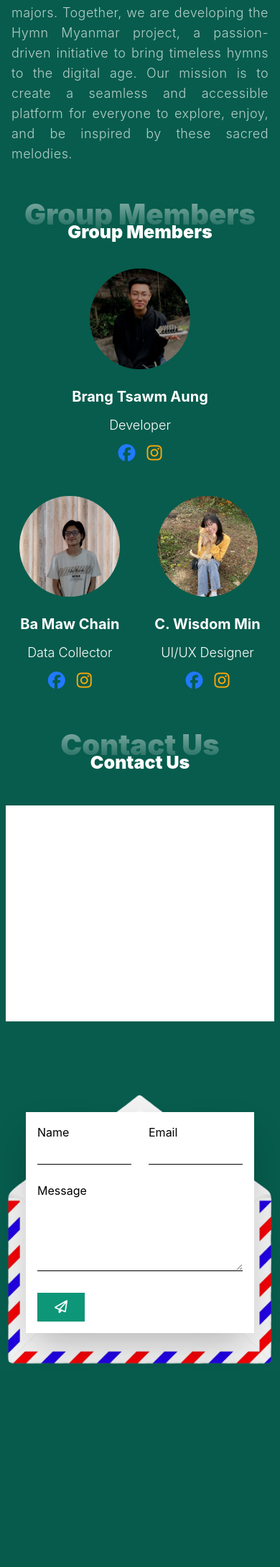
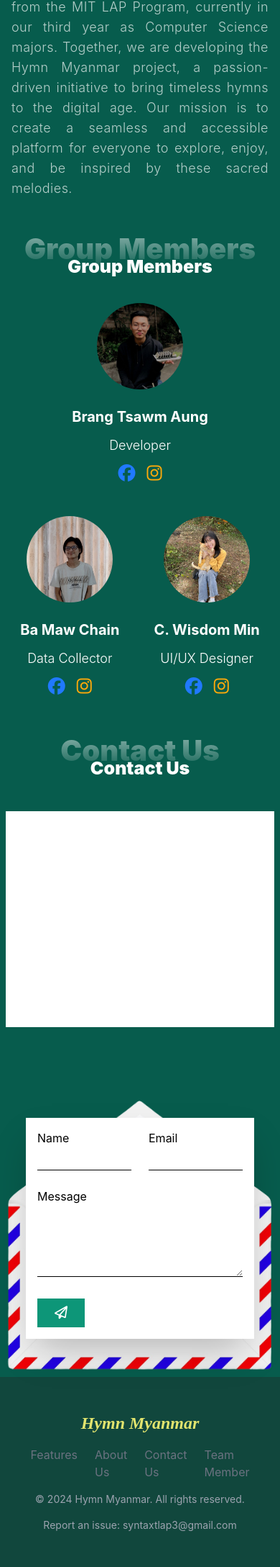
Before and after one commit to BrangB/Hymns-Myanmar-LAP-3, a PHP site: page / in a window 390 px wide. Shown: the part 2619-4796 px from the top of the page at 72% size. Before the commit the page ends 4514 px from the top, so only its background shows below. Run offline with PHP 8.4, Linux system fonts and the light colour scheme; style sheets or scripts are compiled from the project's sources; some libraries are stand-ins or nearby versions.

Commit message:
update mobileNavbar

```diff
--- a/css/output.css
+++ b/css/output.css
@@ -698,32 +690,36 @@ video {
   margin-top: 3rem;
 }
 
+.mt-16 {
+  margin-top: 4rem;
+}
+
 .mt-2 {
   margin-top: 0.5rem;
 }
 
+.mt-3 {
+  margin-top: 0.75rem;
+}
+
+.mt-4 {
+  margin-top: 1rem;
+}
+
+.mt-6 {
+  margin-top: 1.5rem;
+}
+
+.mt-8 {
+  margin-top: 2rem;
+}
+
 .mt-24 {
   margin-top: 6rem;
 }
 
-.mt-3 {
-  margin-top: 0.75rem;
-}
-
-.mt-4 {
-  margin-top: 1rem;
-}
-
-.mt-6 {
-  margin-top: 1.5rem;
-}
-
-.mt-8 {
-  margin-top: 2rem;
-}
-
-.mt-16 {
-  margin-top: 4rem;
+.mb-4 {
+  margin-bottom: 1rem;
 }
 
 .flex {
@@ -782,16 +778,12 @@ video {
   height: 100vh;
 }
 
-.h-\[350px\] {
-  height: 350px;
-}
-
-.w-1\/2 {
-  width: 50%;
-}
-
-.w-2\/3 {
-  width: 66.666667%;
+.h-\[120px\] {
+  height: 120px;
+}
+
+.h-\[130px\] {
+  height: 130px;
 }
 
 .w-3\.5 {
@@ -870,24 +842,16 @@ video {
   width: 100vw;
 }
 
-.w-\[82\%\] {
-  width: 82%;
-}
-
-.w-\[85\%\] {
-  width: 85%;
-}
-
-.min-w-\[50px\] {
-  min-width: 50px;
+.w-\[120px\] {
+  width: 120px;
+}
+
+.w-\[130px\] {
+  width: 130px;
 }
 
 .min-w-\[40px\] {
   min-width: 40px;
-}
-
-.max-w-\[50px\] {
-  max-width: 50px;
 }
 
 .max-w-\[40px\] {
@@ -1023,6 +973,12 @@ video {
 
 .gap-8 {
   gap: 2rem;
+}
+
+.space-x-6 > :not([hidden]) ~ :not([hidden]) {
+  --tw-space-x-reverse: 0;
+  margin-right: calc(1.5rem * var(--tw-space-x-reverse));
+  margin-left: calc(1.5rem * calc(1 - var(--tw-space-x-reverse)));
 }
 
 .overflow-hidden {
@@ -1124,6 +1081,43 @@ video {
 .bg-white {
   --tw-bg-opacity: 1;
   background-color: rgb(255 255 255 / var(--tw-bg-opacity));
+}
+
+.bg-\[\#075c4c83\] {
+  background-color: #075c4c83;
+}
+
+.bg-\[\#075c4cb6\] {
+  background-color: #075c4cb6;
+}
+
+.bg-\[\#075c4c85\] {
+  background-color: #075c4c85;
+}
+
+.bg-red-700 {
+  --tw-bg-opacity: 1;
+  background-color: rgb(185 28 28 / var(--tw-bg-opacity));
+}
+
+.bg-pink-500 {
+  --tw-bg-opacity: 1;
+  background-color: rgb(236 72 153 / var(--tw-bg-opacity));
+}
+
+.bg-\[\#104239\] {
+  --tw-bg-opacity: 1;
+  background-color: rgb(16 66 57 / var(--tw-bg-opacity));
+}
+
+.bg-\[\#135246\] {
+  --tw-bg-opacity: 1;
+  background-color: rgb(19 82 70 / var(--tw-bg-opacity));
+}
+
+.bg-\[\#11473d\] {
+  --tw-bg-opacity: 1;
+  background-color: rgb(17 71 61 / var(--tw-bg-opacity));
 }
 
 .bg-gradient-to-t {
@@ -1420,6 +1388,11 @@ video {
 .text-white {
   --tw-text-opacity: 1;
   color: rgb(255 255 255 / var(--tw-text-opacity));
+}
+
+.text-gray-400 {
+  --tw-text-opacity: 1;
+  color: rgb(156 163 175 / var(--tw-text-opacity));
 }
 
 .opacity-0 {
--- a/index.html
+++ b/index.html
@@ -7,14 +7,34 @@
     <link rel="icon" href="assets/favicon.png">
     <link rel="stylesheet" href="css/output.css">
     <link rel="stylesheet" href="css/input.css">
+    <link href="https://unpkg.com/aos@2.3.1/dist/aos.css" rel="stylesheet">
     <script src="https://kit.fontawesome.com/391e4d0740.js" crossorigin="anonymous"></script>
+    <script type="text/javascript"
+        src="https://cdn.jsdelivr.net/npm/@emailjs/browser@4/dist/email.min.js">
+    </script>
+    <script type="text/javascript">
+        (function(){
+        emailjs.init({
+            publicKey: "EHtHimYvpf-Acal1b",
+        });
+        })();
+    </script>
+    <script src="https://unpkg.com/aos@2.3.1/dist/aos.js"></script>
 
 </head>
 <body class="overflow-x-hidden bg-[#075C4D]">
 
-    <!-- <div class="closeMenu absolute z-50 top-6 right-7"><i class="fa-solid fa-xmark text-xl"></i></div> -->
+    <div class="overlay md:hidden flex items-center justify-center fixed w-screen h-screen z-50 bg-[#075c4c85] backdrop-blur-lg top-0 -left-[120%] duration-500">
+        <div class="closeMenu absolute z-50 top-6 right-7"><i class="fa-solid fa-xmark text-2xl text-white cursor-pointer"></i></div>
+        <ul class="flex flex-col gap-6 items-center text-lg justify-center uppercase font-light">
+            <a onclick="openMenuFnc()" class="cursor-pointer hover:text-[#E2E46E] text-white duration-200" href="#home">Home</a>
+            <a onclick="openMenuFnc()" class="cursor-pointer hover:text-[#E2E46E] text-white duration-200" href="#feature">Feature</a>
+            <a onclick="openMenuFnc()" class="cursor-pointer hover:text-[#E2E46E] text-white duration-200" href="#aboutUs">About Us</a>
+            <a onclick="openMenuFnc()" class="cursor-pointer hover:text-[#E2E46E] text-white duration-200" href="#contactUs">Contact Us</a>
+        </ul>
+    </div>
 
-    <nav class="w-screen sticky z-40 text-white top-0 left-0 p-6 px-12 lg:px-24 bg-[#075c4c62] backdrop-blur-xl shadow-lg flex items-center justify-between">
+    <nav class="w-screen sticky z-40 text-white top-0 left-0 p-6 px-8 md:px-12 lg:px-24 bg-[#075c4c62] backdrop-blur-xl shadow-lg flex items-center justify-between">
         <div class="logo font-extrabold text-xl text-center italic text-[#E2E46E]">Hymn Myanmar</div>
         <div class="navbar hidden md:flex">
             <ul class="flex gap-6 items-center text-sm justify-center uppercase font-light">
@@ -29,7 +49,7 @@
         </a>
         <div class="p-3 flex md:hidden"><i class="fa-solid menuIcon fa-bars text-2xl cursor-pointer"></i></div>
     </nav>
-    <section id="home" class="mainContainer w-full h-auto mt-8 flex flex-col items-center justify-center p-3 md:p-8 lg:px-24">
+    <section id="home" class="mainContainer w-full h-auto flex flex-col items-center justify-center p-3 md:p-8 lg:px-24">
         <div id="hero" class="hero w-full relative bg-bottom bg-cover h-[350px] md:h-[400px] rounded-3xl overflow-hidden transition-opacity duration-500 ease-in-out" style="background-image: url('/assets/hero.jpg');">
             <div class="blackCover text-white absolute flex flex-col md:flex-row items-start md:items-end p-6 md:p-16 lg:p-20 justify-end md:justify-between gap-6 top-0 left-0 w-full h-full bg-gradient-to-t from-[#000000] to-[#00000048]">
                 <div class="desc w-full md:w-2/3 flex flex-col gap-2">
@@ -40,10 +60,10 @@
                 <a href="pages/hymns.html" class="bg-[#075C4D] px-3 p-2 text-sm md:text-md rounded-lg font-semibold uppercase">Open Hymns</a>
             </div>
         </div>
-        <div class="bibleVerse mt-16 md:mt-24 text-[#e6e6e6b9] w-full md:w-2/3 text-xl text-center font-[300]">
+        <div data-aos="fade-up" class="bibleVerse mt-16 md:mt-24 text-[#e6e6e6b9] w-full md:w-2/3 text-xl text-center font-[300]">
             <span class="text-xl md:text-2xl lg:text-3xl text-[#E2E46E]">“</span> Explore our hymn collection, each song crafted to uplift and inspire. Let the melodies draw you closer to God’s word and presence. <span class="text-3xl text-[#E2E46E]">”</span>
         </div>
-        <div class="text-white relative bibleVerse font-[300] w-full md:w-1/2 h-[300px] mt-16 md:mt-24">
+        <div data-aos="fade-up" class="text-white relative bibleVerse font-[300] w-full md:w-1/2 h-[300px] mt-16 md:mt-24">
             <img src="/assets/floor.jpg" class="w-full h-full absolute top-0 z-20 left-0 object-cover">
             <div class="text text-center relative w-full h-full bg-[#00000096] gap-6 z-20 flex flex-col items-center justify-center">
                 <h1 class="text-lg md:text-xl">Welcome to Hymns of Grace</h1>
@@ -53,13 +73,13 @@
         </div>
     </section>
 
-    <section id="feature" class="feature px-2 md:p-24">
-        <div class="header text-white w-full flex items-center justify-center flex-col">
+    <section id="feature" data-aos-delay="500" class="feature px-2 mt-12 md:mt-8 md:p-24">
+        <div data-aos="fade-up" class="header text-white w-full flex items-center justify-center flex-col">
             <h1 class="section-title-01 text-[60px]">Features</h1>
             <h1 class="font-[900] text-[35px] -translate-y-8">Features</h1>
         </div>
-        <div class="features flex flex-col md:flex-row items-center justify-center gap-8">
-            <div class="searchByNameF w-full md:w-[60%] h-[400px] bg-transparent md:bg-[#e2e46ed0] rounded-sm flex items-center justify-center flex-col gap-6">
+        <div class="features mt-8 flex flex-col md:flex-row items-center justify-center gap-8">
+            <div data-aos="fade-up-right" data-aos-delay="200" data-aos-duration="1000" class="searchByNameF w-full md:w-[60%] h-[400px] bg-transparent md:bg-[#e2e46ed0] rounded-sm flex items-center justify-center flex-col gap-6">
                 <div class="numberOrname w-full md:w-[80%] bg-white p-3 flex items-center justify-start gap-4 shadow-md">
                     <div class="icon p-2 bg-[#764FA7] min-w-[40px] max-w-[40px] h-[40px] md:min-w-[50px] md:max-w-[50px] md:h-[50px] rounded-full flex items-center justify-center">
                         <i class="fa-solid text-lg fa-magnifying-glass text-white"></i>
@@ -88,22 +108,22 @@
                     </div>
                 </div>
             </div>
-            <div class=" w-full md:w-[30%] h-[400px] rounded-sm overflow-hidden">
+            <div data-aos="fade-up-left" data-aos-delay="200" data-aos-duration="1000" class=" w-full md:w-[30%] h-[400px] rounded-sm overflow-hidden">
                 <video src="/assets/testing.mp4" autoplay loop muted class="w-full h-full object-cover"></video>
             </div>
         </div>
     </section>
 
     <section id="aboutUs" class="aboutUs px-2 mt-16 md:mt-4 md:p-24">
-        <div class="header text-white w-full flex items-center justify-center flex-col">
+        <div data-aos="fade-up" data-aos-duration="1000" class="header text-white w-full flex items-center justify-center flex-col">
             <h1 class="section-title-01 text-[60px]">About Us</h1>
             <h1 class="font-[900] text-[35px] -translate-y-8">About Us</h1>
         </div>
         <div class="content mt-8 flex flex-col md:flex-row items-center justify-center gap-8 p-2 md:p-8">
-            <div class="gpPhoto w-full md:w-[40%]">
+            <div data-aos="fade-up-right" class="gpPhoto w-full md:w-[40%]">
                 <img src="assets/gpphoto.png" alt="group photo" class=" w-full md:w-[90%]">
             </div>
-            <div class="text w-full md:w-[60%] text-white flex flex-col gap-4">
+            <div data-aos="fade-up-left"data-aos-duration="1000" class="text w-full md:w-[60%] text-white flex flex-col gap-4">
                 <div class="gpName text-2xl font-bold">Syntax (Group -3)</div>
                 <div class="desc text-[#ffffffb2] text-lg tracking-wide font-light text-justify">
                     We are a dedicated team of students from the MIT LAP Program, currently in our third year as Computer Science majors. Together, we are developing the Hymn Myanmar project, a passion-driven initiative to bring timeless hymns to the digital age. Our mission is to create a seamless and accessible platform for everyone to explore, enjoy, and be inspired by these sacred melodies.
@@ -112,14 +132,14 @@
         </div>
     </section>
 
-    <section id="groupMember" class="groupMember p-2 mt-6 md:mt-2 md:p-12">
-        <div class="header text-white w-full flex items-center justify-center flex-col">
+    <section id="groupMember" class="groupMember p-2 mt-6 md:mt-2 md:p-24">
+        <div data-aos="fade-up" class="header text-white w-full flex items-center justify-center flex-col">
             <h1 class="section-title-01 text-[40px] md:text-[60px]">Group Members</h1>
             <h1 class="font-[900] text-[25px] md:text-[35px] -translate-y-6 md:-translate-y-8">Group Members</h1>
         </div>
         <div class="member flex flex-wrap items-center justify-center gap-12 md:gap-24 p-2 md:p-8">
-            <div class="flex flex-col items-center justify-center gap-3 text-white">
-                <div class="img w-[140px] h-[140px] rounded-full overflow-hidden">
+            <div data-aos="fade-up-right" data-aos-duration="1000" class="flex flex-col items-center justify-center gap-3 text-white">
+                <div class="img w-[120px] h-[120px] md:w-[140px] md:h-[140px] rounded-full overflow-hidden">
                     <img src="assets/member/brang.jpg" alt="Brang" class="object-cover">
                 </div>
                 <h1 class="name font-bold text-xl mt-3">Brang Tsawm Aung</h1>
@@ -129,8 +149,8 @@
                     <i class="fa-brands fa-instagram text-2xl text-[#ffa90a] cursor-pointer"></i>
                 </div>
             </div>
-            <div class="flex flex-col items-center justify-center gap-3 text-white">
-                <div class="img w-[140px] h-[140px] rounded-full overflow-hidden">
+            <div data-aos="fade-up" data-aos-duration="1000" class="flex flex-col items-center justify-center gap-3 text-white">
+                <div class="img w-[120px] h-[120px] md:w-[140px] md:h-[140px] rounded-full overflow-hidden">
                     <img src="assets/member/bamawchain.jpg" alt="BaMawChain" class="w-full h-full object-cover">
                 </div>
                 <h1 class="name font-bold text-xl mt-3">Ba Maw Chain</h1>
@@ -140,8 +160,8 @@
                     <i class="fa-brands fa-instagram text-2xl text-[#ffa90a] cursor-pointer"></i>
                 </div>
             </div>
-            <div class="flex flex-col items-center justify-center gap-3 text-white">
-                <div class="img w-[140px] h-[140px] rounded-full overflow-hidden">
+            <div data-aos="fade-up-left" data-aos-duration="1000" class="flex flex-col items-center justify-center gap-3 text-white">
+                <div class="img w-[120px] h-[120px] md:w-[140px] md:h-[140px] rounded-full overflow-hidden">
                     <img src="assets/member/cc.jpg" alt="cc" class="object-cover">
                 </div>
                 <h1 class="name font-bold text-xl mt-3">C. Wisdom Min</h1>
@@ -155,11 +175,11 @@
     </section>
 
     <section id="contactUs" class="contactUs p-2 mt-6 md:mt-2 md:p-12 md:py-24">
-        <div class="header text-white w-full flex items-center justify-center flex-col">
+        <div data-aos="fade-up" class="header text-white w-full flex items-center justify-center flex-col">
             <h1 class="section-title-01 text-[40px] md:text-[60px]">Contact Us</h1>
             <h1 class="font-[900] text-[25px] md:text-[35px] -translate-y-6 md:-translate-y-8">Contact Us</h1>
         </div>
-        <div class="env flex flex-col md:flex-row items-end justify-center mt-8 md:mt-12 gap-8 ">
+        <div data-aos="fade-up" data-aos-duration="1000" class="env flex flex-col md:flex-row items-end justify-center mt-8 md:mt-12 gap-8 ">
             <div class="info w-full md:w-[40%] -translate-y-16 mt-12 md:mt-0">
                 <div class="box w-full h-[300px] bg-white"></div>
             </div>
@@ -169,20 +189,20 @@
                     <div class="mailAndName flex items-center justify-between gap-6">
                         <div class="name">
                             <h1 class="nametitle">Name</h1>
-                            <input type="text" class="nameinput outline-none border-b py-1 border-[#000000] w-full">
+                            <input type="text" id="name" class="nameinput outline-none border-b py-1 border-[#000000] w-full">
                         </div>
                         <div class="email">
                             <h1>Email</h1>
-                            <input type="email" class="outline-none border-b py-1 border-[#000000] w-full">
+                            <input type="email" id="email" class="outline-none border-b py-1 border-[#000000] w-full">
                         </div>
                     </div>
                     <div class="message mt-6">
                         <h1 id="messageText">Message</h1>
-                        <textarea id="messaegBox" class="outline-none border-b py-1 border-[#000000] w-full h-[100px]"></textarea>
+                        <textarea id="messageBox" class="outline-none border-b py-1 border-[#000000] w-full h-[100px]"></textarea>
                     </div>
 
                     <div class="button mt-6 flex justify-start ">
-                        <button class="bg-[#0D9678] text-white py-2 px-6 hover:bg-[#0d9678dc] transition">
+                        <button onclick="sendEmail()" class="bg-[#0D9678] text-white py-2 px-6 hover:bg-[#0d9678dc] transition">
                             <i class="fa-regular fa-paper-plane text-lg"></i>
                         </button>
                     </div>
@@ -191,6 +211,28 @@
             </div>
         </div>
     </section>
+
+    <footer class="p-12 flex flex-col items-center bg-[#11473d]">
+        <div class="logo font-extrabold text-2xl text-center italic text-[#E2E46E] mb-4">Hymn Myanmar</div>
+
+        <nav class="mb-4">
+            <ul class="flex space-x-6">
+                <li><a href="#feature" class="text-gray-500 hover:text-[#E2E46E]">Features</a></li>
+                <li><a href="#aboutUs" class="text-gray-500 hover:text-[#E2E46E]">About Us</a></li>
+                <li><a href="#contactUs" class="text-gray-500 hover:text-[#E2E46E]">Contact Us</a></li>
+                <li><a href="#groupMember" class="text-gray-500 hover:text-[#E2E46E]">Team Member</a></li>
+            </ul>
+        </nav>
+
+        <div class="text-sm text-gray-400 mb-4">
+            © 2024 Hymn Myanmar. All rights reserved.
+        </div>
+
+        <div class="text-sm text-gray-400">
+            <a href="mailto:info@hymnmyanmar.com" class="hover:text-[#E2E46E]">Report an issue: syntaxtlap3@gmail.com</a>
+        </div>
+    </footer>
+
 
     <script>
 
@@ -215,9 +257,55 @@
             }, 500); // Match this duration with the CSS transition duration
         }
 
+        const overlay = document.querySelector(".overlay");
+        const menuIcon = document.querySelector(".menuIcon");
+        const closeMenu = document.querySelector('.closeMenu');
+        const body = document.querySelector("body");
+
+        const openMenuFnc = () => {
+            overlay.classList.toggle("-left-[120%]");
+            overlay.classList.toggle("left-0");
+            body.classList.toggle("overflow-x-hidden");
+            body.classList.toggle("overflow-hidden");
+        }
+
+        menuIcon.addEventListener("click", () => {
+            openMenuFnc();
+        })
+
+        closeMenu.addEventListener("click", () => {
+            openMenuFnc();
+        })
+
         // Start the loop
         setInterval(changeBackground, 5000); // Change every 5 seconds
 
+        //send Email
+        const sendEmail = () => {
+
+            const name = document.querySelector("#name");
+            const email = document.querySelector("#email");
+            const message = document.querySelector('#messageBox');
+            let params = {
+                name: name.value,
+                email: email.value,
+                message: message.value,
+                subject: "Give suggestions"
+            };
+
+            emailjs.send("service_o80qf4l", "template_g3g6wed", params)
+                .then(() => {
+                    alert("Email Sent!!!");
+                    name.value = "",
+                    email.value = "",
+                    message.value = ""
+                })
+                .catch((error) => {
+                    console.error("EmailJS Error:", error);
+                    alert("Failed to send email. Please try again.");
+                });
+        };
+        AOS.init();
     </script>
 </body>
 </html>
```
Also changed, not shown: other parts of css/output.css (+143 -192 lines).
